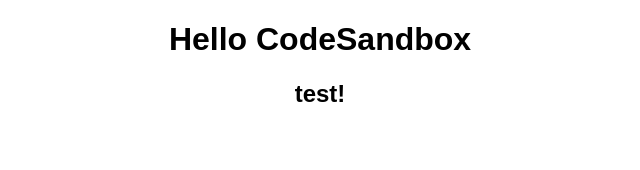
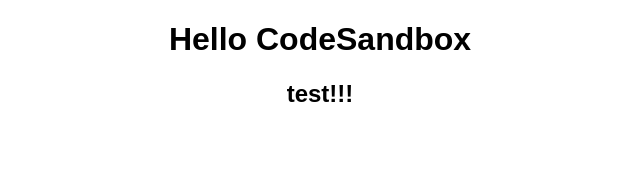
Before and after one commit to fumipopopo/react_svg_sample, a React (Create React App) app: page / in a window 1280 px wide. Shown: the top 170 px of the page, without its empty margins (320-960 px from the left). Built offline with nearby package versions, Linux system fonts and the light colour scheme.

Commit message:
Update App.tsx

```diff
--- a/src/App.tsx
+++ b/src/App.tsx
@@ -4,7 +4,7 @@
   return (
     <div className="App">
       <h1>Hello CodeSandbox</h1>
-      <h2>test!</h2>
+      <h2>test!!!</h2>
     </div>
   );
 }
```
